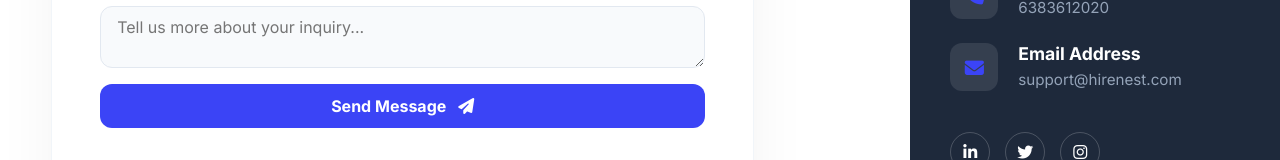
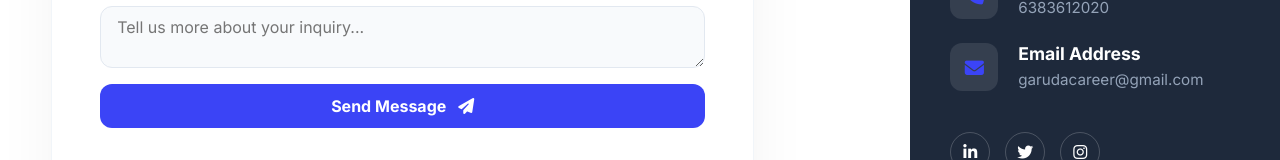
Before and after one commit to KANNAN-A7801/landingPage, a React (Create React App) app: page /contactnav in a window 1280 px wide. Shown: the part 750-910 px from the top of the page. Built offline with nearby package versions, Linux system fonts and the light colour scheme.

Commit message:
email updated

```diff
--- a/src/components/contactnav/ContactNav.jsx
+++ b/src/components/contactnav/ContactNav.jsx
@@ -175,7 +175,7 @@ const ContactNav = () => {
                       <div className="ct-icon"><i className="fa-solid fa-envelope"></i></div>
                       <div className="ct-text">
                         <strong>Email Address</strong>
-                        <span>support@hirenest.com</span>
+                        <span>garudacareer@gmail.com </span>
                       </div>
                     </div>
                   </div>
```
